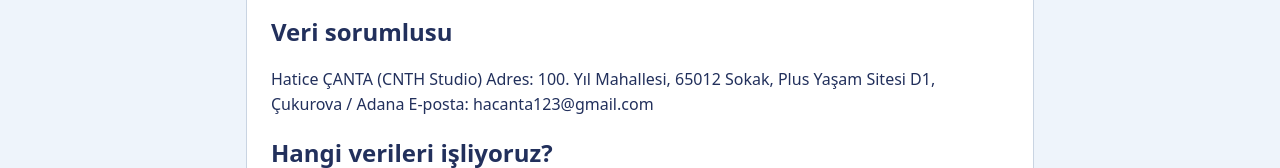
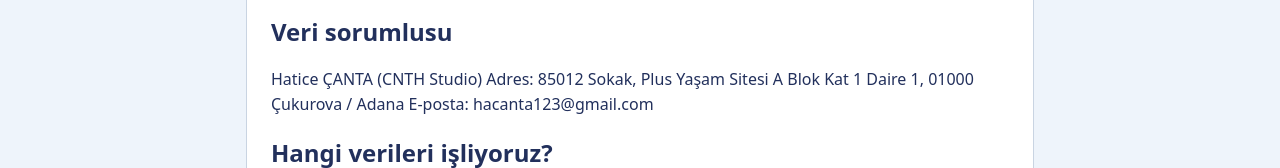
Before and after one commit to mr77inspector77-hue/mr77inspector77-hue.github.io, a plain HTML site: page kvkk.html in a window 1280 px wide. Shown: the part 456-624 px from the top of the page. Drawn offline with Linux system fonts and the light colour scheme.

Commit message:
Add files via upload

```diff
--- a/kvkk.html
+++ b/kvkk.html
@@ -23,7 +23,7 @@ footer{text-align:center;color:var(--soluk);font-size:14px;padding:20px}
 <p>Bu metin, 6698 sayılı Kişisel Verilerin Korunması Kanunu'nun (KVKK) 10. maddesi uyarınca, <strong>Lumistack</strong> oyununu (paket adı <code>com.lumistack.game</code>) kullananlara kişisel verilerinin nasıl işlendiğini anlatır.</p>
 <h2>Veri sorumlusu</h2>
 <p>Hatice ÇANTA (CNTH Studio)
-Adres: 100. Yıl Mahallesi, 65012 Sokak, Plus Yaşam Sitesi D1, Çukurova / Adana
+Adres: 85012 Sokak, Plus Yaşam Sitesi A Blok Kat 1 Daire 1, 01000 Çukurova / Adana
 E-posta: hacanta123@gmail.com</p>
 <h2>Hangi verileri işliyoruz?</h2>
 <p>Oyun hesap açtırmaz; adınızı, e-postanızı ya da telefon numaranızı istemez. Geliştiricinin kendi sunucusu yoktur.</p>
```
